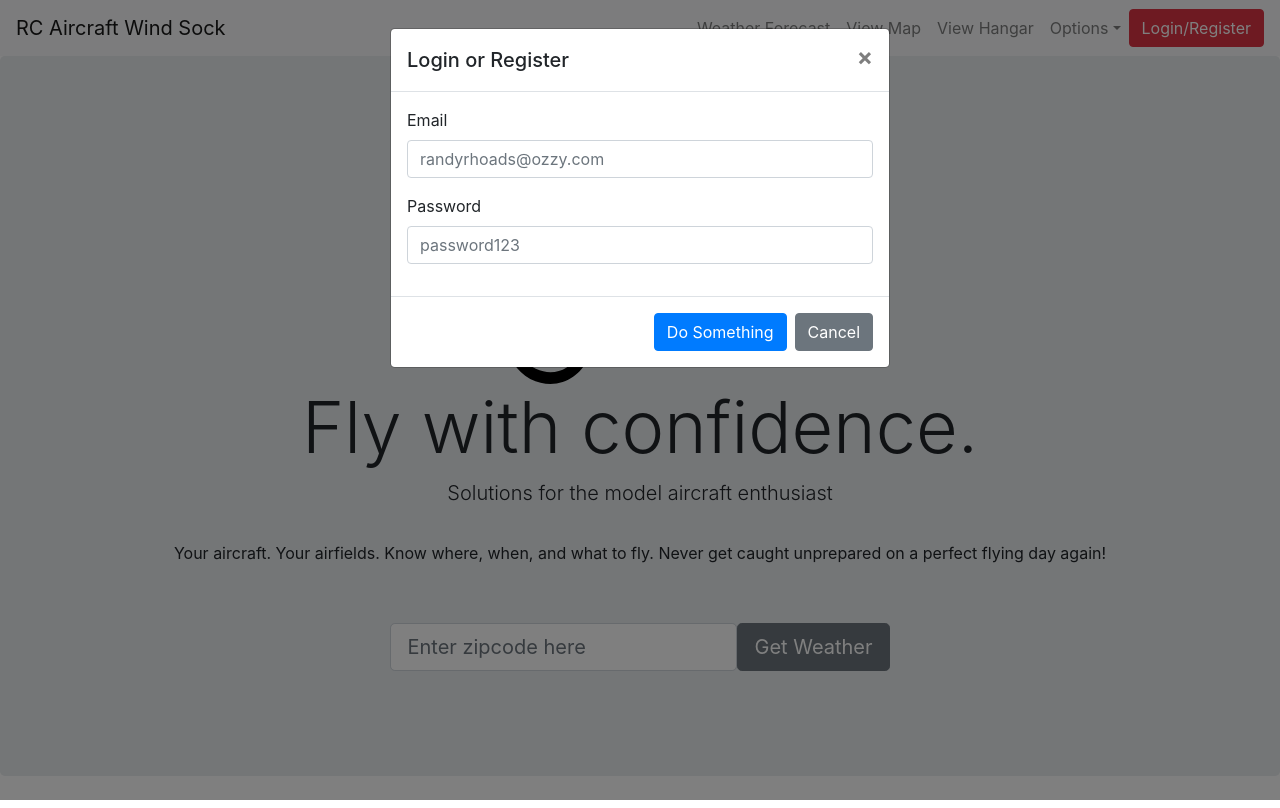
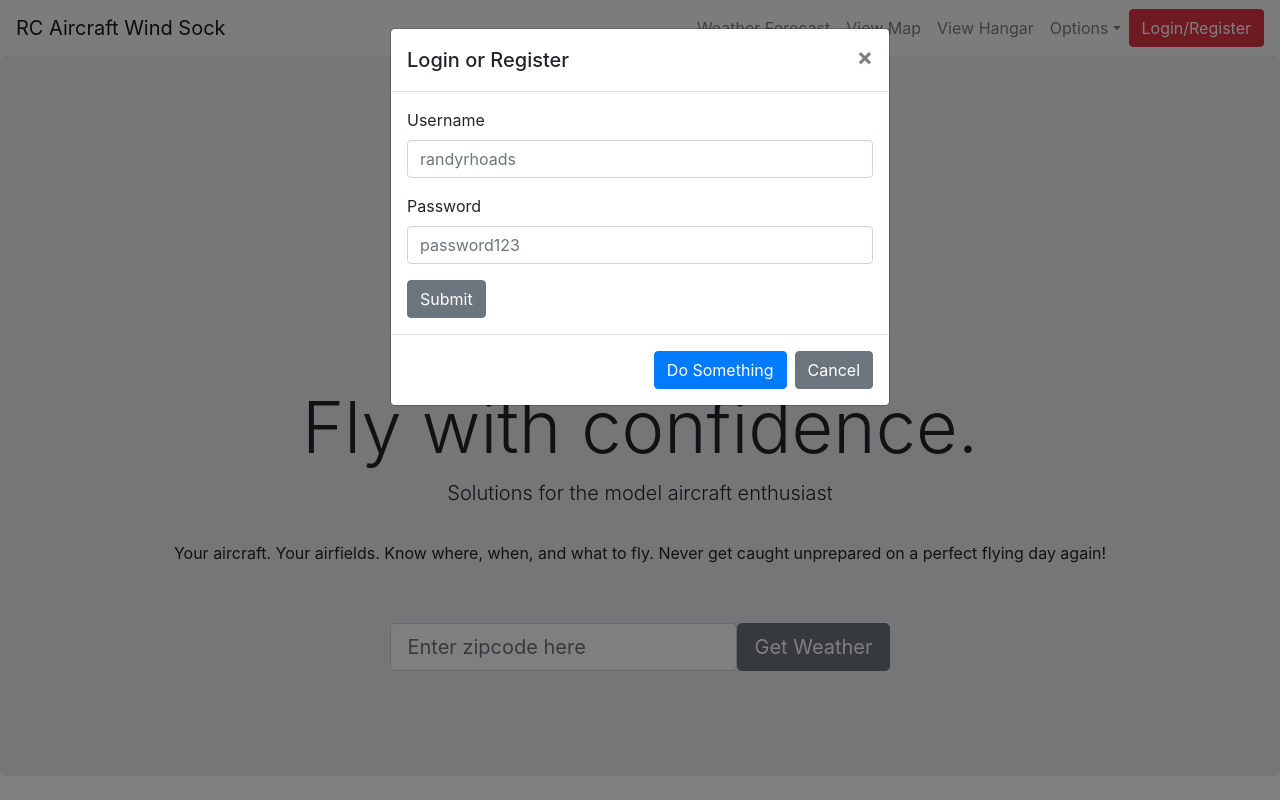
Before and after one commit to aaronaltounian/pudding-pilot, a React (Create React App) app: page / in a window 1280 px wide. Both pictures are taken after a click on the button "Login/Register". Built offline with nearby package versions, Linux system fonts and the light colour scheme; no server answers; what google-maps-react would draw is missing.

Commit message:
started hooking up login form. was able to create new user in database with the login form component

```diff
--- a/src/Components/LoginForm.js
+++ b/src/Components/LoginForm.js
@@ -4,15 +4,16 @@ import { Button, Form, FormGroup, Label, Input, FormText } from 'reactstrap';
 export default class LoginForm extends React.Component {
   render() {
     return (
-      <Form>
+      <Form method='POST' action='/api/users' >
         <FormGroup>
-          <Label for="exampleEmail">Email</Label>
-          <Input type="email" name="email" id="exampleEmail" placeholder="randyrhoads@ozzy.com" />
+          <Label for="user">Username</Label>
+          <Input type="text" name="username" id="user" placeholder="randyrhoads" />
         </FormGroup>
         <FormGroup>
-          <Label for="examplePassword">Password</Label>
-          <Input type="password" name="password" id="examplePassword" placeholder="password123" />
+          <Label for="password">Password</Label>
+          <Input type="password" name="password" id="password" placeholder="password123" />
         </FormGroup>
+        <Button>Submit</Button>
       </Form>
     );
   }
--- a/src/Components/LoginModal.js
+++ b/src/Components/LoginModal.js
@@ -25,7 +25,7 @@ class LoginModal extends React.Component {
         <Modal isOpen={this.state.modal} toggle={this.toggle} >
           <ModalHeader toggle={this.toggle}>Login or Register</ModalHeader>
           <ModalBody>
-            <LoginForm />
+            <LoginForm/>
           </ModalBody>
           <ModalFooter>
             <Button color="primary" onClick={this.toggle}>Do Something</Button>{' '}
```
